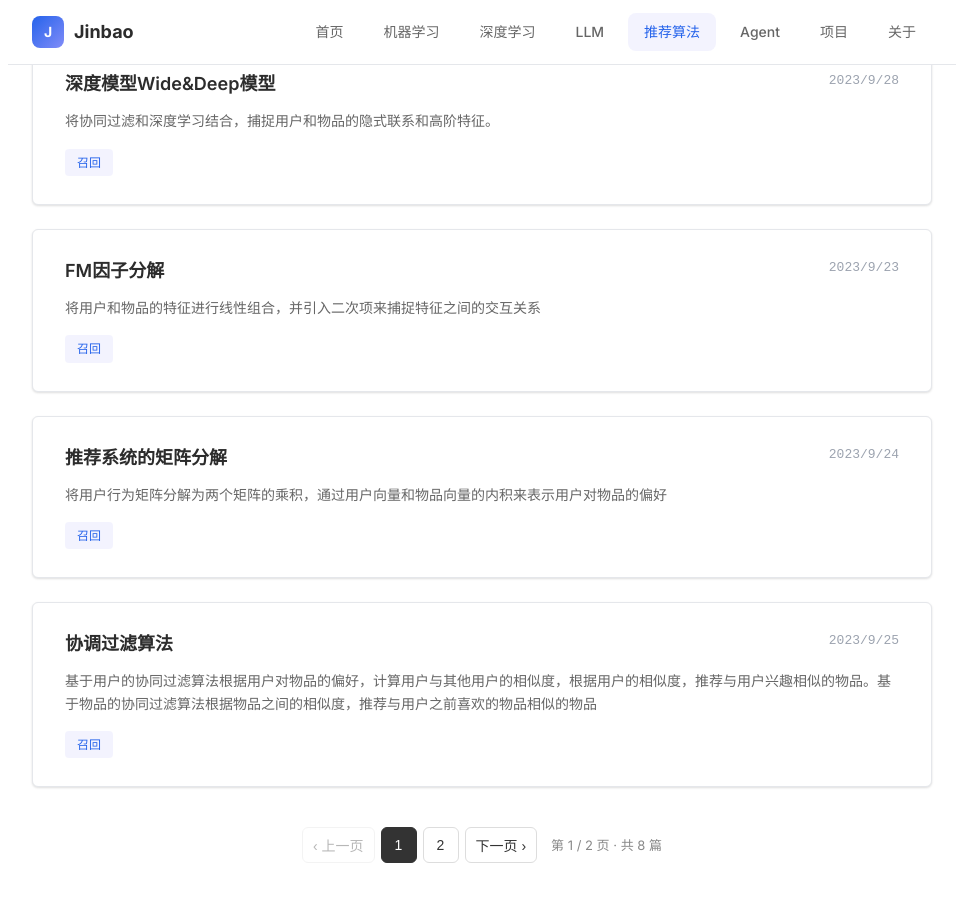
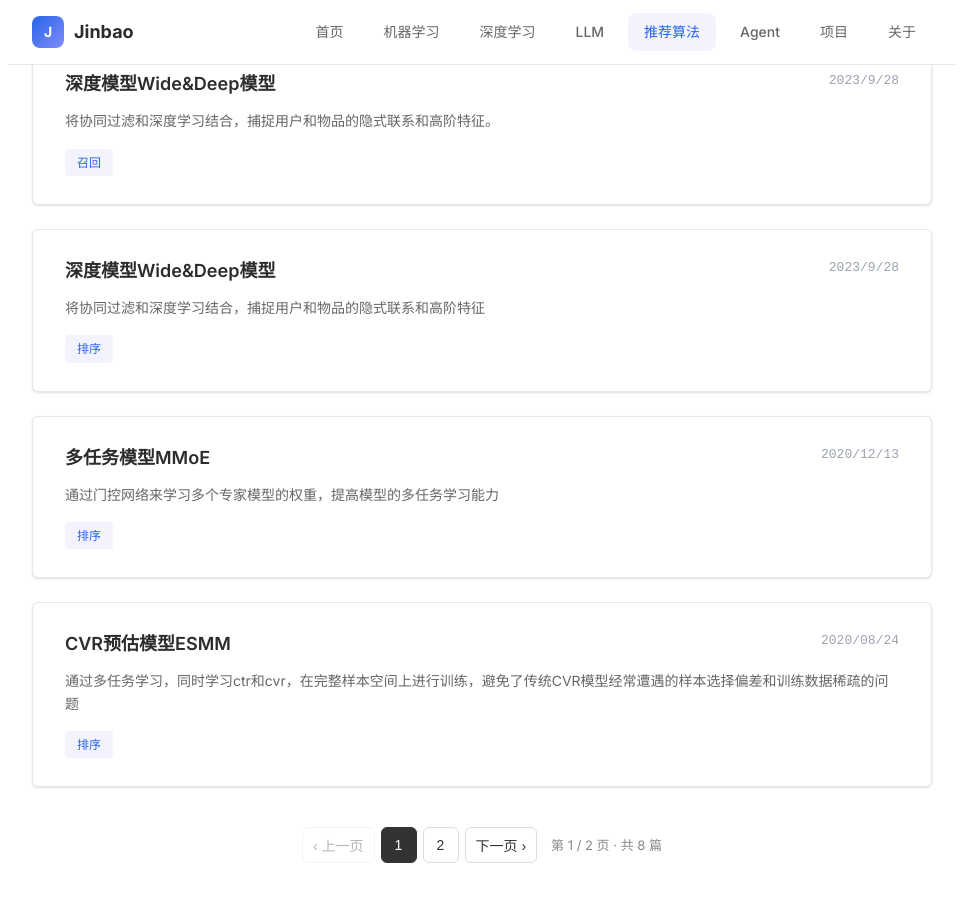
Before and after one commit to JinbaoSite/jinbaosite.github.io, a Jekyll site: the page built from recsys/index.md, in a window 1280 px wide and 900 px high, scrolled down 613 px. Shown: the whole window, without its empty margins (158-1121 px from the left). Built offline with Jekyll 4.4.1, drawn with Linux system fonts in a browser that asks for light colours.

Commit message:
Update index.md

```diff
--- a/recsys/index.md
+++ b/recsys/index.md
@@ -12,21 +12,6 @@
     article-url: /recsys/wdl
     article-date: 2023/9/28
     article-desc: 将协同过滤和深度学习结合，捕捉用户和物品的隐式联系和高阶特征。
-    article-tags: [召回]
-  - article-title: FM因子分解
-    article-url: /recsys/fm
-    article-date: 2023/9/23
-    article-desc: 将用户和物品的特征进行线性组合，并引入二次项来捕捉特征之间的交互关系
-    article-tags: [召回]
-  - article-title: 推荐系统的矩阵分解
-    article-url: /recsys/mf
-    article-date: 2023/9/24
-    article-desc: 将用户行为矩阵分解为两个矩阵的乘积，通过用户向量和物品向量的内积来表示用户对物品的偏好
-    article-tags: [召回]
-  - article-title: 协调过滤算法
-    article-url: /recsys/cf
-    article-date: 2023/9/25
-    article-desc: 基于用户的协同过滤算法根据用户对物品的偏好，计算用户与其他用户的相似度，根据用户的相似度，推荐与用户兴趣相似的物品。基于物品的协同过滤算法根据物品之间的相似度，推荐与用户之前喜欢的物品相似的物品
     article-tags: [召回]
   - article-title: 深度模型Wide&Deep模型
     article-url: /recsys/wdl
@@ -43,4 +28,19 @@
     article-date: 2020/08/24
     article-desc: 通过多任务学习，同时学习ctr和cvr，在完整样本空间上进行训练，避免了传统CVR模型经常遭遇的样本选择偏差和训练数据稀疏的问题
     article-tags: [排序]
+  - article-title: FM因子分解
+    article-url: /recsys/fm
+    article-date: 2023/1/14
+    article-desc: 将用户和物品的特征进行线性组合，并引入二次项来捕捉特征之间的交互关系
+    article-tags: [FM,因子分解]
+  - article-title: 协同过滤推荐系统中矩阵分解
+    article-url: /recsys/mf
+    article-date: 2023/1/7
+    article-desc: 将用户行为矩阵分解为两个矩阵的乘积，通过用户向量和物品向量的内积来表示用户对物品的偏好
+    article-tags: [MF,矩阵分解]
+  - article-title: 基于邻域的协同过滤
+    article-url: /recsys/cf
+    article-date: 2023/1/1
+    article-desc: 基于用户的协同过滤算法根据用户对物品的偏好，计算用户与其他用户的相似度，根据用户的相似度，推荐与用户兴趣相似的物品。基于物品的协同过滤算法根据物品之间的相似度，推荐与用户之前喜欢的物品相似的物品
+    article-tags: [itemcf,usercf,协调过滤]
 ---
```
